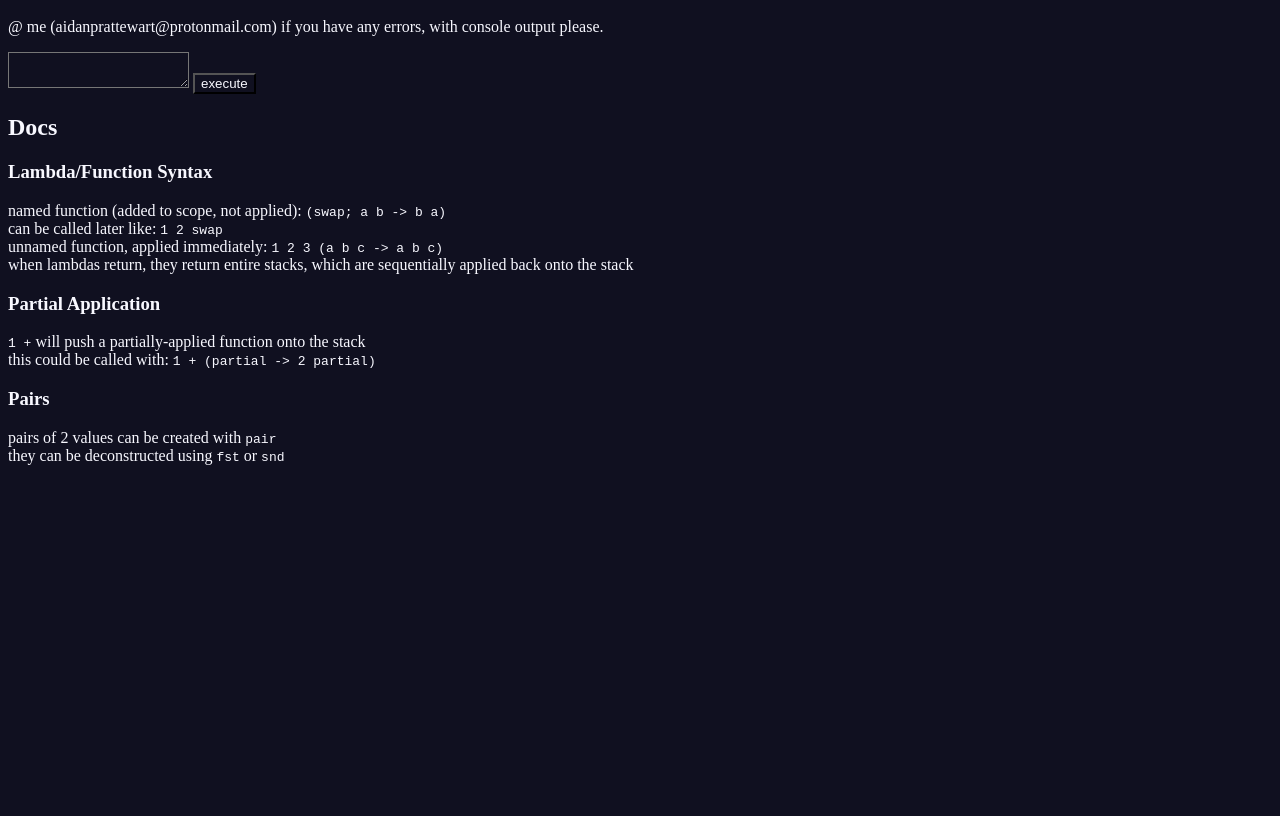
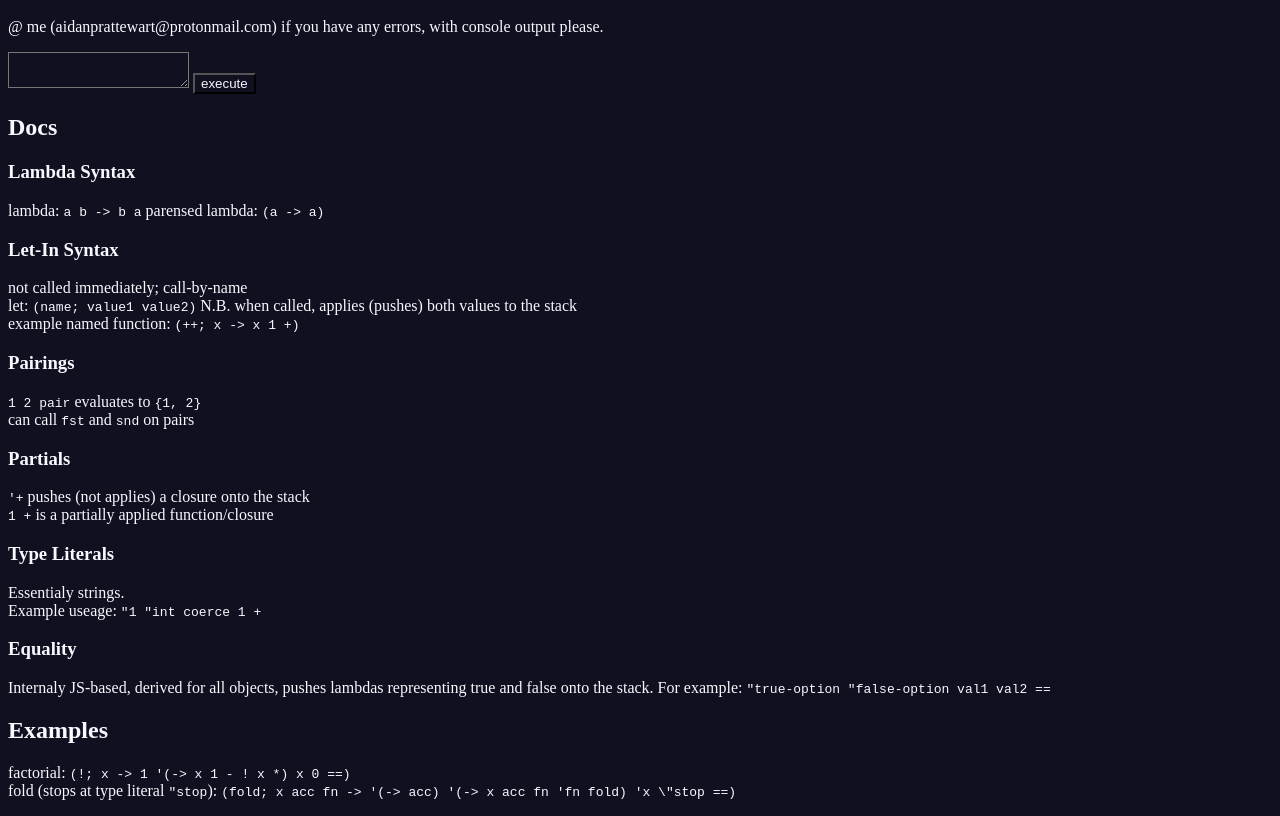
Before and after one commit to Baidicoot/rpncalc-v4, a plain HTML site: page index.html in a window 1280 px wide. Shown: the part 48-864 px from the top of the page. Before the commit the page ends 800 px from the top, so only its background shows below. Drawn offline with Linux system fonts and the light colour scheme.

Commit message:
updated with more examples etc.

```diff
--- a/index.html
+++ b/index.html
@@ -9,25 +9,37 @@
 <p>@ me (aidanprattewart@protonmail.com) if you have any errors, with console output please.</p>
 <textarea type="text" id="inbox"></textarea>
 <button id="submit">execute</button>
-<p id="outbox"></p>
+<pre id="outbox"></pre>
 <script src="./main.js" type="module"></script>
 <p>
 <h2>Docs</h2>
-<h3>Lambda/Function Syntax</h3>
-named function (added to scope, not applied): <code>(swap; a b -> b a)</code>
+<h3>Lambda Syntax</h3>
+lambda: <code>a b -> b a</code>
+parensed lambda: <code>(a -> a)</code>
+<h3>Let-In Syntax</h3>
+not called immediately; call-by-name
 <br>
-can be called later like: <code>1 2 swap</code>
+let: <code>(name; value1 value2)</code> N.B. when called, applies (pushes) both values to the stack
 <br>
-unnamed function, applied immediately: <code>1 2 3 (a b c -> a b c)</code>
+example named function: <code>(++; x -> x 1 +)</code>
+<h3>Pairings</h3>
+<code>1 2 pair</code> evaluates to <code>{1, 2}</code>
 <br>
-when lambdas return, they return entire stacks, which are sequentially applied back onto the stack
-<h3>Partial Application</h3>
-<code>1 +</code> will push a partially-applied function onto the stack
+can call <code>fst</code> and <code>snd</code> on pairs
+<h3>Partials</h3>
+<code>'+</code> pushes (not applies) a closure onto the stack
 <br>
-this could be called with: <code>1 + (partial -> 2 partial)</code>
-<h3>Pairs</h3>
-pairs of 2 values can be created with <code>pair</code>
+<code>1 +</code> is a partially applied function/closure
+<h3>Type Literals</h3>
+Essentialy strings.
 <br>
-they can be deconstructed using <code>fst</code> or <code>snd</code>
+Example useage: <code>"1 "int coerce 1 +</code>
+<h3>Equality</h3>
+Internaly JS-based, derived for all objects, pushes lambdas representing true and false onto the stack.
+For example: <code>"true-option "false-option val1 val2 ==</code>
+<h2>Examples</h2>
+factorial: <code>(!; x -> 1 '(-> x 1 - ! x *) x 0 ==)</code>
+<br>
+fold (stops at type literal <code>"stop</code>): <code>(fold; x acc fn -> '(-> acc) '(-> x acc fn 'fn fold) 'x \"stop ==)</code>
 </p>
 </html>
```
